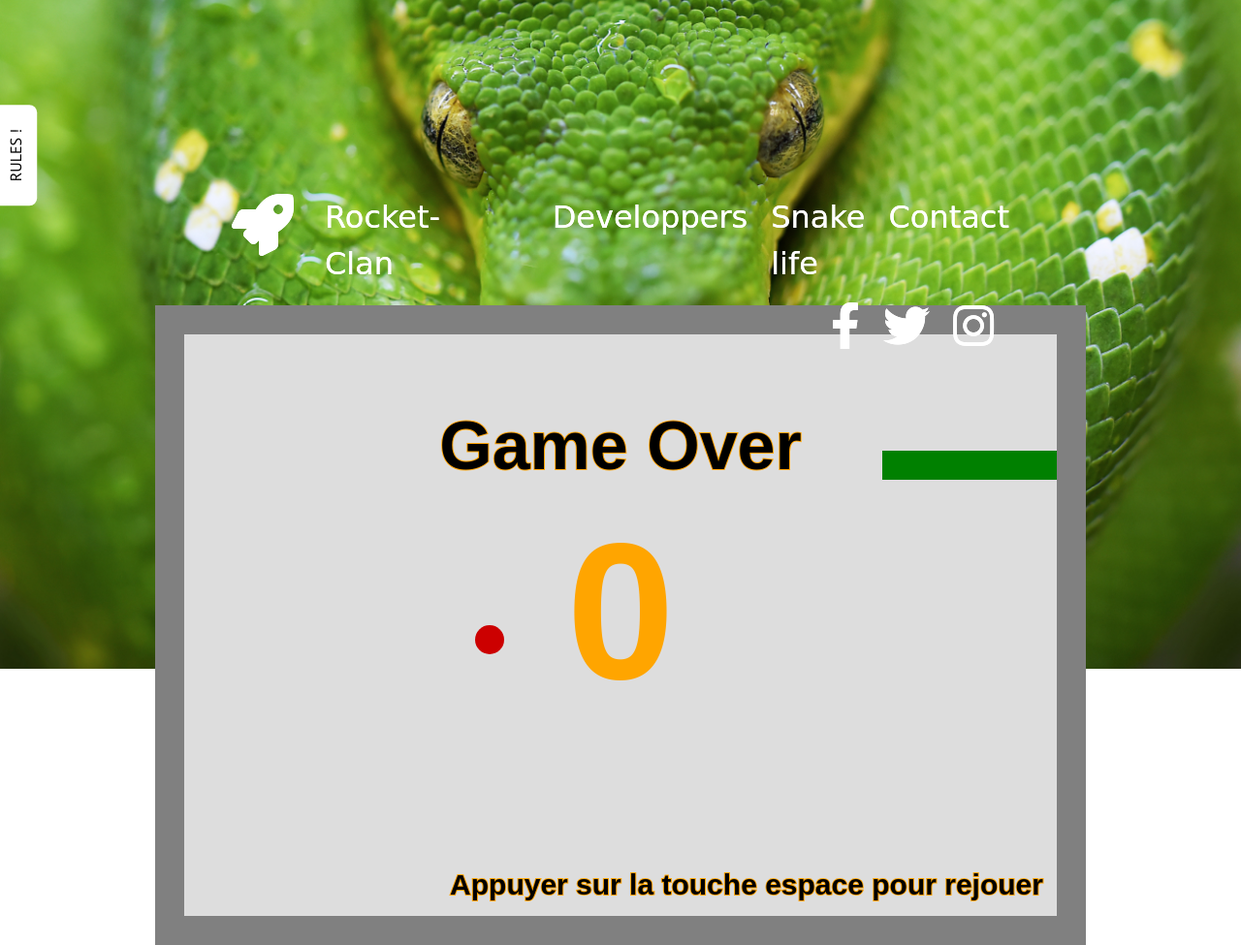
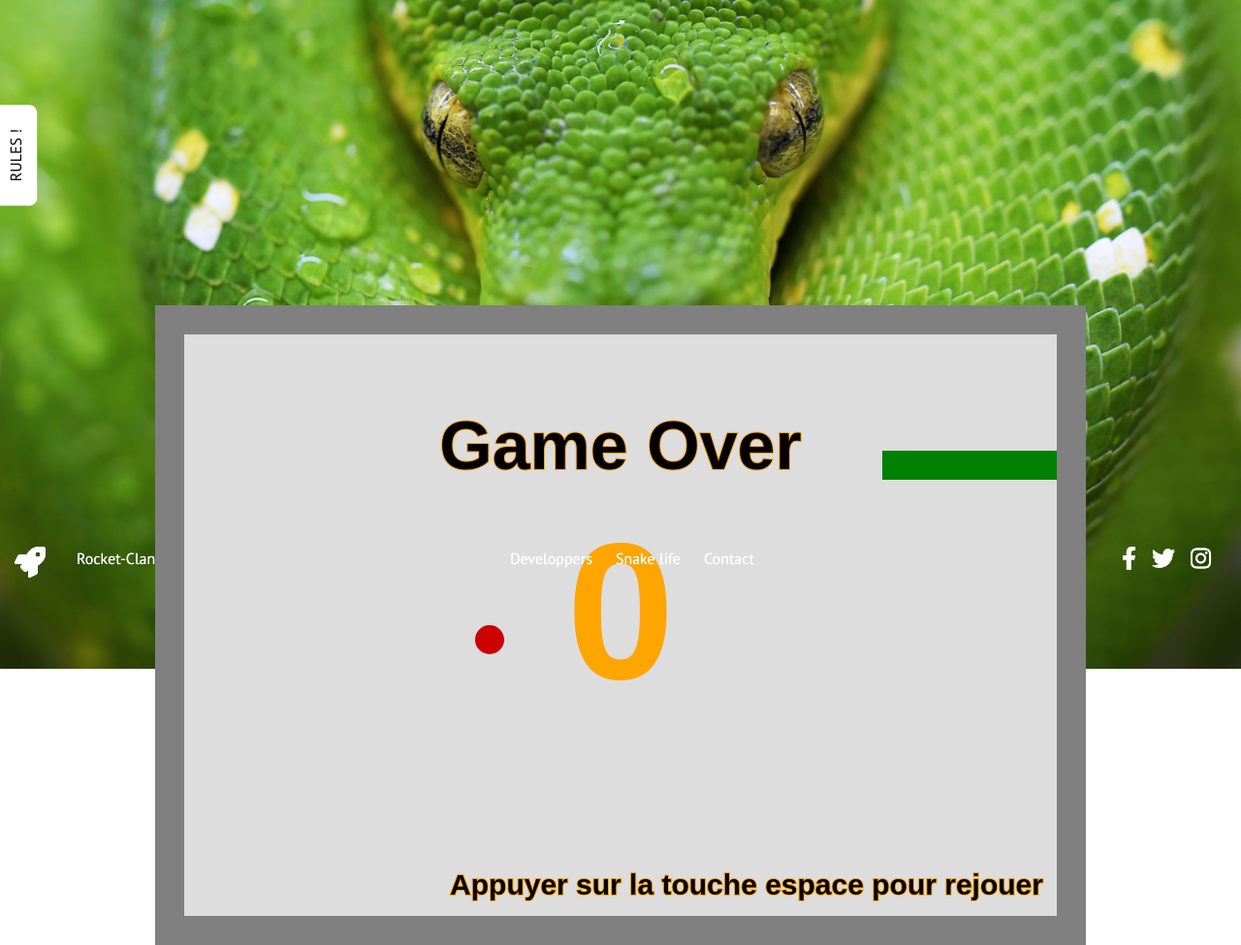
Before and after one commit to SofyanZa/JS-SnakeeGame, a PHP site: template app/views/footer.tpl.php in a window 1280 px wide. Shown: the part 171-1146 px from the top of the page at 97% size. Run offline with PHP 8.4, Linux system fonts and the light colour scheme; the template is opened without the code that fills it, so the values that code supplies are empty; some libraries are stand-ins or nearby versions.

Commit message:
Corrections bugs display

```diff
--- a/developers.tpl.php
+++ b/app/views/developers.tpl.php
@@ -193,7 +193,7 @@
 
 
 
-        <footer>
+        <footer class="footer-developpers">
           <div class="container-fluid m-auto">
           <p>From Turtles Tryharders</p>
           </div>
--- a/app/views/footer.tpl.php
+++ b/app/views/footer.tpl.php
@@ -13,19 +13,25 @@
             <div class="col">
                 <ul class="list-unstyled list-inline d-flex justify-content-center">
                     <li class="list-inline-item pr-3 font-weight-bold text-white"></li>
-                    <a href="#">Developpers</a>
+                    <a class="col-url" href="developers.tpl.php">Developpers</a>
                     <li class="list-inline-item pr-3 font-weight-bold text-white"></li>
-                    <a href="https://metro.co.uk/2016/11/16/violet-fenn-snakes-make-the-best-pets-6230911/" target="_blank">Snake life</a>
+                    <a class="col-url" href="https://metro.co.uk/2016/11/16/violet-fenn-snakes-make-the-best-pets-6230911/" target="_blank">Snake life</a>
                     <li class="list-inline-item pr-3 font-weight-bold text-white"></li>
-                    <a href="https://oclock.io/" target="_blank">Contact</a>
+                    <a class="col-url" href="https://oclock.io/" target="_blank">Contact</a>
                 </ul>
             </div>
 
             <div class="col">
                 <ul class="list-unstyled list-inline d-flex justify-content-end">
-                    <li class="list-inline-item pr-3"><i class="fab fa-facebook-f"> </i></li>
+                <a class ="col-icon" href="https://www.facebook.com/allaboutsnakes/" target="_blank">
+                    <li class="list-inline-item pr-3"><i class="fab fa-facebook-f"></i></li>
+                </a>
+                <a class ="col-icon" href="https://twitter.com/snake_fan_page" target="_blank">
                     <li class="list-inline-item pr-3"><i class="fab fa-twitter"> </i></li>
+                </a>
+                <a class ="col-icon" href="https://www.instagram.com/explore/tags/snakes/?hl=fr" target="_blank">
                     <li class="list-inline-item pr-3"><i class="fab fa-instagram"> </i></li>
+                </a>
                 </ul>
             </div>
 
--- a/app/views/header.tpl.php
+++ b/app/views/header.tpl.php
@@ -14,9 +14,9 @@
             <h1 class="text-center mr-4 font-weight-bold pt-5">Snake By Rocket © </h1>
         </div>
         <div id="volet">
+            <i class="fas fa-user-graduate fa-2x font-weight-bold text-white mb-3"></i>
             <p>Les règles sont simples : Vous avez <strong>3 vies</strong> seulement.</p>
             <p>A la fin de vos 3 essais, le jeu s'arrête et vous pourrez voir vos résultats et ceux des collègues de la promo.</p>
-            <i class="fas fa-user-graduate fa-2x font-weight-bold text-white mb-3"></i>
             <p>Bonne chance à tous, que le meilleur gagne !</p>
             <a href="#volet" class="ouvrir">RULES !</a>
             <a href="#volet_clos" class="fermer text-light bg-dark font-weight-bold">Close Here</a>
--- a/public/css/style.css
+++ b/public/css/style.css
@@ -15,10 +15,16 @@
     /* font-size: 1em; le fait de grossir mon texte au survol décale ma div container, jai test position absolute mais fail */
     }
 
-    a:hover {
-    text-decoration: none; color: greenyellow;
+   .col-url {
+    text-decoration: none; color: white;
 
     /* font-size: 1.5em;  */
+   }
+
+   .col-url:hover {
+    text-decoration: none; color:greenyellow;
+
+
    }
 
 
@@ -88,15 +94,21 @@
 
 /* Header */
 
-/* Footer */
+/********************** Footer *****************/
+
+/* Footer Devloppers */
 
 
-footer {
+.footer-developpers {
     min-width: -webkit-fill-available;
     margin: 7em;
     font-family: 'Qwigley', cursive;
     font-size: 2em;
 }
+
+
+
+/* All Footers */
 
 i.fab {
     font-size: 1.5em;
@@ -114,10 +126,13 @@
 
 
 i.fab.fa-instagram:hover {
-                color: #c13584;
+    color: #c13584;
 
 }
 
+.col-icon:hover {
+color: white;
+}
 
 /* Tableau Developpers */
 
```
Also changed, not shown: index.php (renamed from app/views/index.php).
